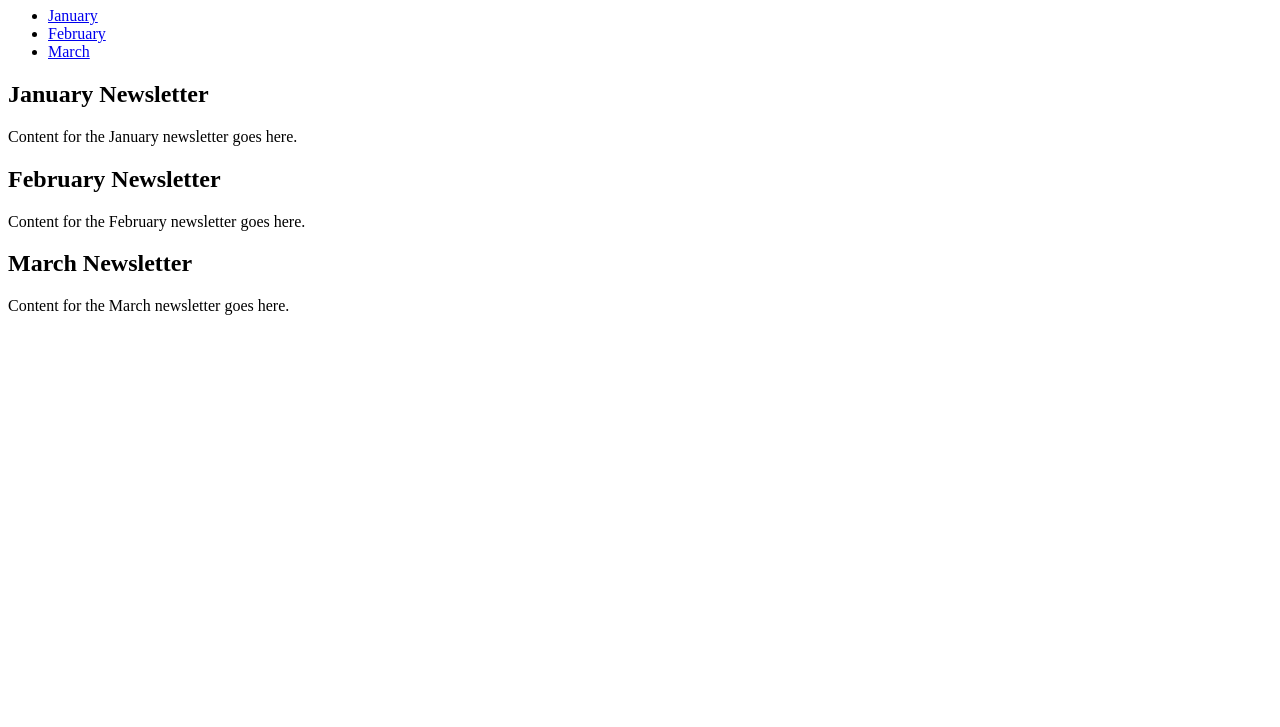
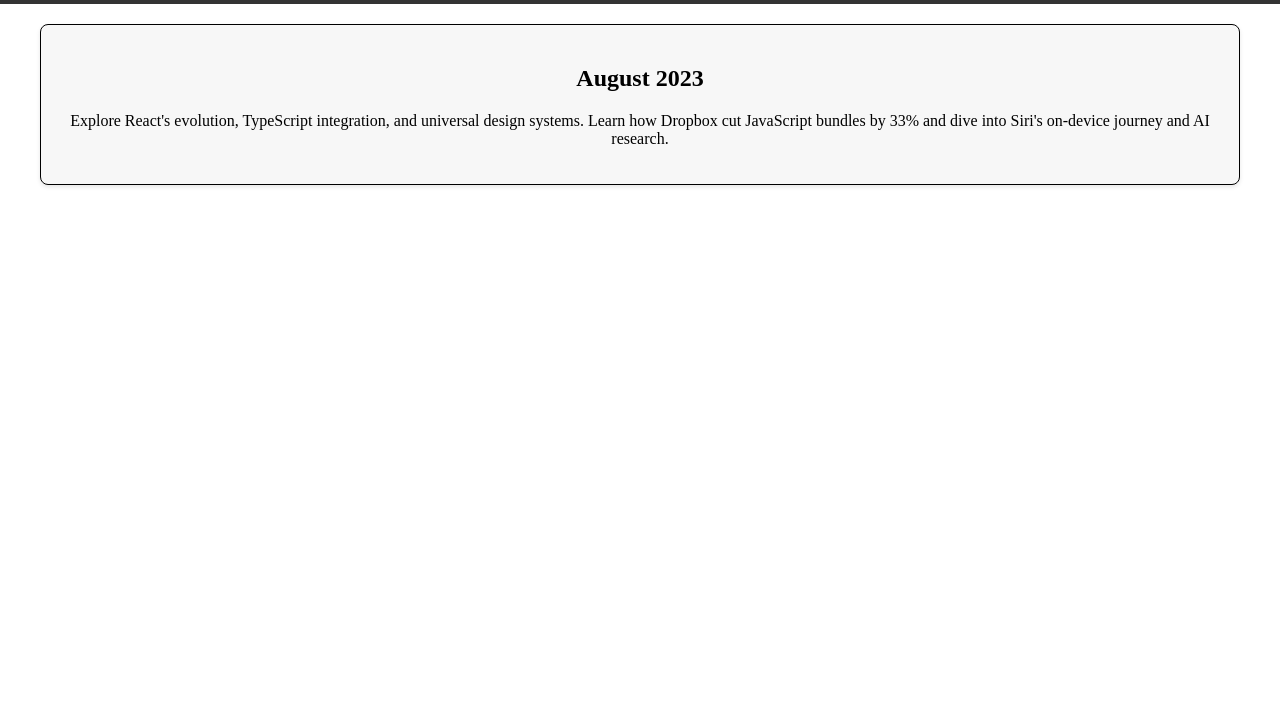
Before and after one commit to AnupKumar49/ddnewsletter, a plain HTML site: page index.html in a window 1280 px wide. Shown: the part 73-800 px from the top of the page. Drawn offline with Linux system fonts and the light colour scheme.

Commit message:
updated for August 2023 newsletter commit

```diff
--- a/index.html
+++ b/index.html
@@ -3,37 +3,23 @@
 <head>
     <meta charset="UTF-8">
     <meta name="viewport" content="width=device-width, initial-scale=1.0">
-    <link rel="stylesheet" href="newsletter.css">
+    <link rel="stylesheet" href="./newletter.css">
     <title>Newsletter Archive</title>
 </head>
 <body>
     <header>
         <h1>Newsletter Archive</h1>
     </header>
+    <div class="cards" >
+        <div class="card" id="august-card">
+            <h2>August 2023</h2>
+            <p>Explore React's evolution, TypeScript integration, and universal design systems. Learn how Dropbox cut JavaScript bundles by 33% and dive into Siri's on-device journey and AI research.</p>
+        </div>
+    </div>
+    <!-- Add more cards as needed -->
 
-    <nav>
-        <ul>
-            <li><a href="#january">January</a></li>
-            <li><a href="#february">February</a></li>
-            <li><a href="#march">March</a></li>
-            <!-- Add more months here -->
-        </ul>
-    </nav>
+    <script src="./newsletter.js"></script>
 
-    <section id="january" class="newsletter-month">
-        <h2>January Newsletter</h2>
-        <p>Content for the January newsletter goes here.</p>
-    </section>
-
-    <section id="february" class="newsletter-month">
-        <h2>February Newsletter</h2>
-        <p>Content for the February newsletter goes here.</p>
-    </section>
-
-    <section id="march" class="newsletter-month">
-        <h2>March Newsletter</h2>
-        <p>Content for the March newsletter goes here.</p>
-    </section>
 
     <!-- Add more sections for additional months -->
 </body>
--- a/newletter.css
+++ b/newletter.css
@@ -11,35 +11,33 @@
     padding: 20px 0;
 }
 
-nav ul {
-    list-style-type: none;
-    padding: 0;
-    margin: 0;
-    display: flex;
-    justify-content: center;
-    background-color: #eee;
+.cards{
+    display: grid;
+    grid-template-columns: repeat(auto-fit, minmax(280px, 1fr));
+    gap: 20px;
+    max-width: 1200px;
+    padding: 20px;
+    margin-left: auto; /* Add margin-left: auto to push the container to the center */
+    margin-right: auto;
+}
+@media (max-width: 1024px) {
+    .card-container {
+        grid-template-columns: 1fr;
+    }
+}
+.card {
+    background-color: #f7f7f7; /* Off-white background */
+    border: 1px solid #000; /* Black border */
+    border-radius: 8px;
+    box-shadow: 0 2px 4px rgba(0, 0, 0, 0.1);
+    padding: 20px;
+    cursor: pointer;
+    text-align: center;
+    transition: transform 0.2s ease;
+
+
 }
 
-nav li {
-    margin: 0 10px;
+.card:hover {
+    transform: scale(1.05);
 }
-
-nav a {
-    text-decoration: none;
-    color: #333;
-    font-weight: bold;
-    transition: color 0.3s ease;
-}
-
-nav a:hover {
-    color: #555;
-}
-
-.newsletter-month {
-    margin: 20px;
-    padding: 20px;
-    border: 1px solid #ccc;
-    background-color: #f9f9f9;
-}
-
-/* Add more CSS styling as needed */
--- /dev/null
+++ b/newsletter.js
@@ -0,0 +1,12 @@
+const augustCard = document.getElementById('august-card');
+
+augustCard.addEventListener('click', () => {
+    // Create an anchor element for downloading the PDF
+    const downloadLink = document.createElement('a');
+    downloadLink.href = 'Assets/august2023.pdf'; // Replace with your actual path
+    downloadLink.download = 'august2023.pdf'; // Specify the filename for download
+    downloadLink.target = '_blank'; // Open in a new tab/window
+
+    // Simulate a click event to trigger the download
+    downloadLink.click();
+});
```
Also changed, not shown: 1 other file.
